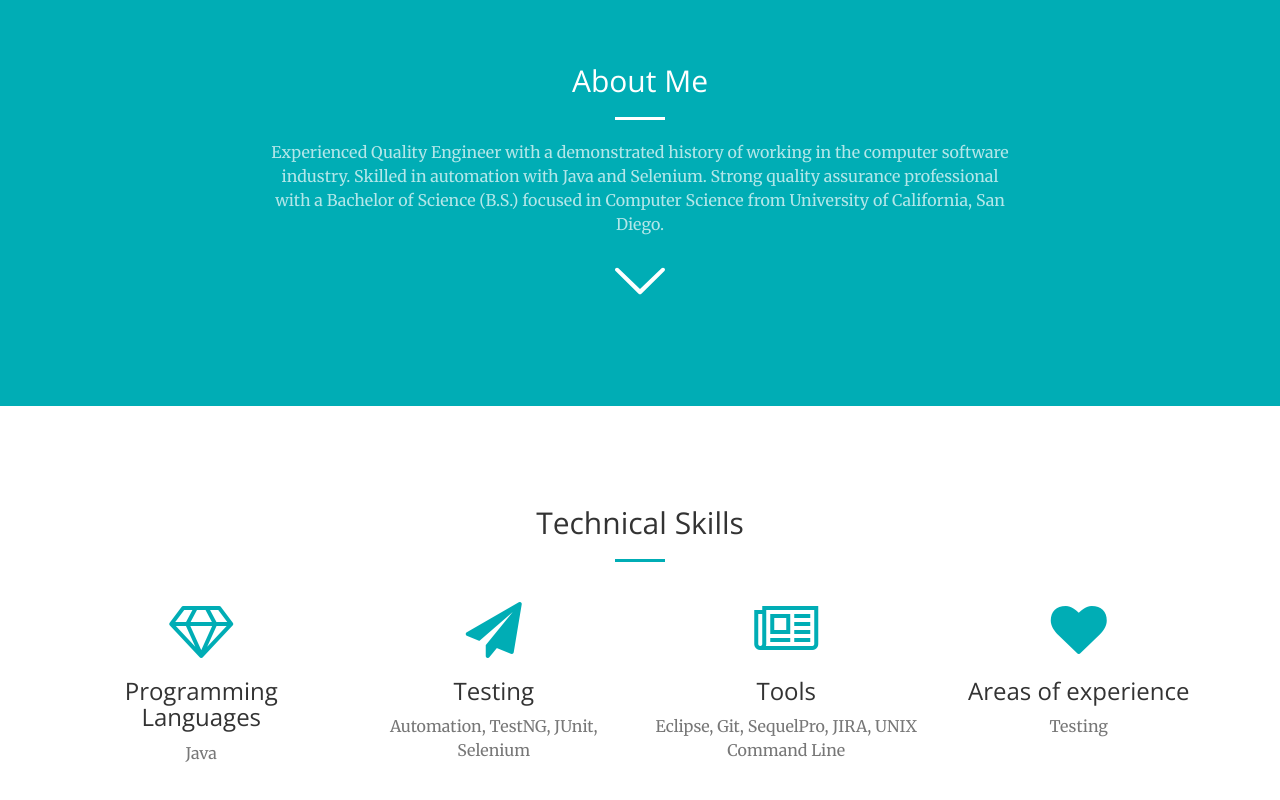
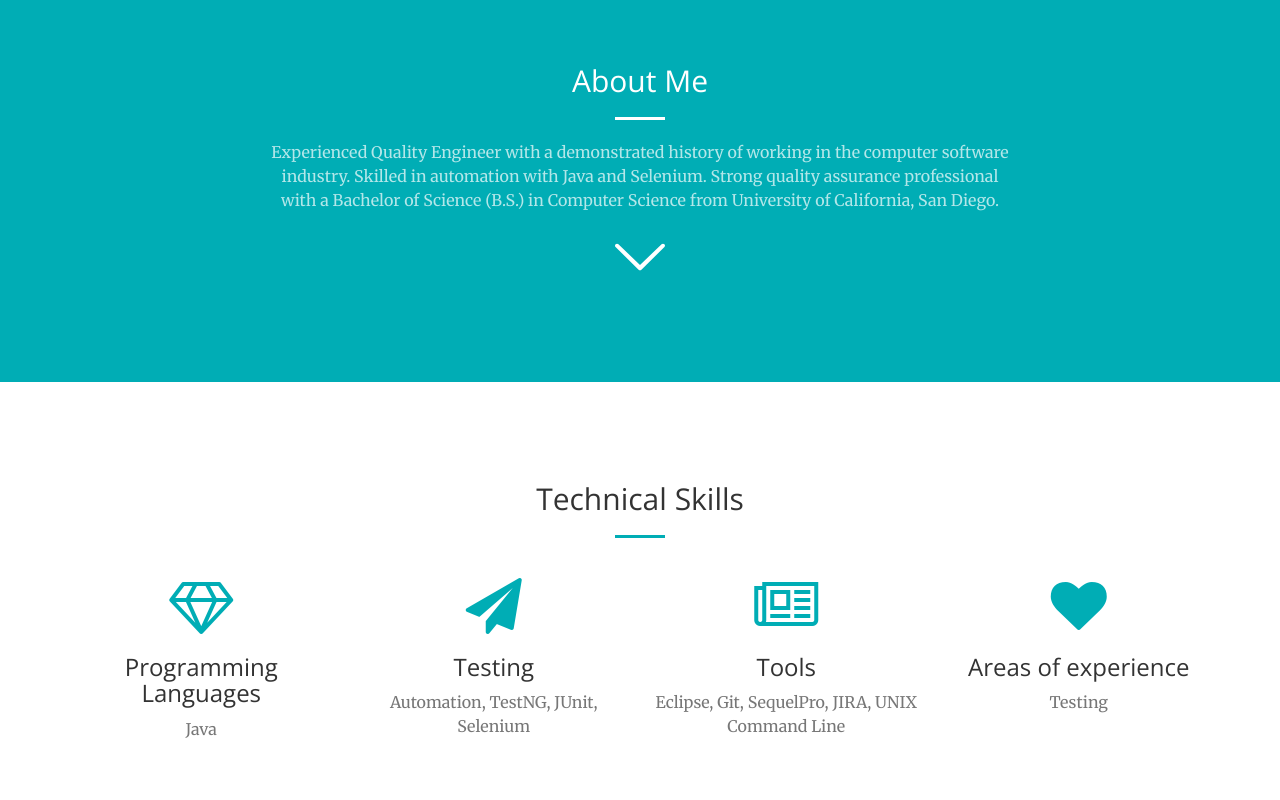
Before and after one commit to tinachungofficial/tinachungofficial.github.io, a website: page index.html in a window 1280 px wide. Shown: the part 836-1636 px from the top of the page. Drawn offline with nearby package versions, Linux system fonts and the light colour scheme.

Commit message:
Removed "focused" because Charnpreet said it sounds funny

```diff
--- a/index.html
+++ b/index.html
@@ -89,7 +89,7 @@
                     <h2 class="section-heading">About Me</h2>
                     <hr class="light">
                     <p class="text-faded">
-                     Experienced Quality Engineer with a demonstrated history of working in the computer software industry. Skilled in automation with Java and Selenium. Strong quality assurance professional with a Bachelor of Science (B.S.) focused in Computer Science from University of California, San Diego.</p>
+                     Experienced Quality Engineer with a demonstrated history of working in the computer software industry. Skilled in automation with Java and Selenium. Strong quality assurance professional with a Bachelor of Science (B.S.) in Computer Science from University of California, San Diego.</p>
                     <a href="#services" class="page-scroll" ><img width="50px" src="img/portfolio/thumbnails/scroll-arrow-to-down.svg"></a>
                 </div>
             </div>
```
